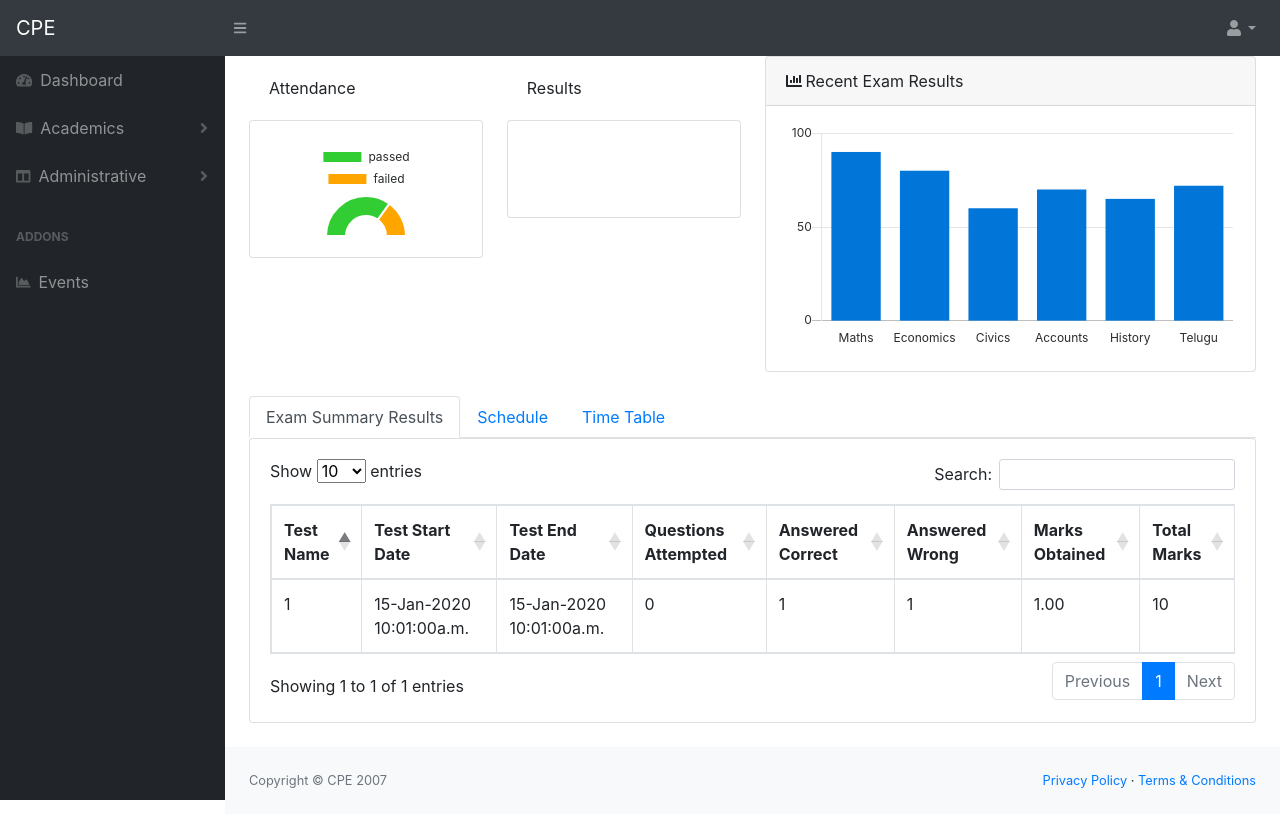
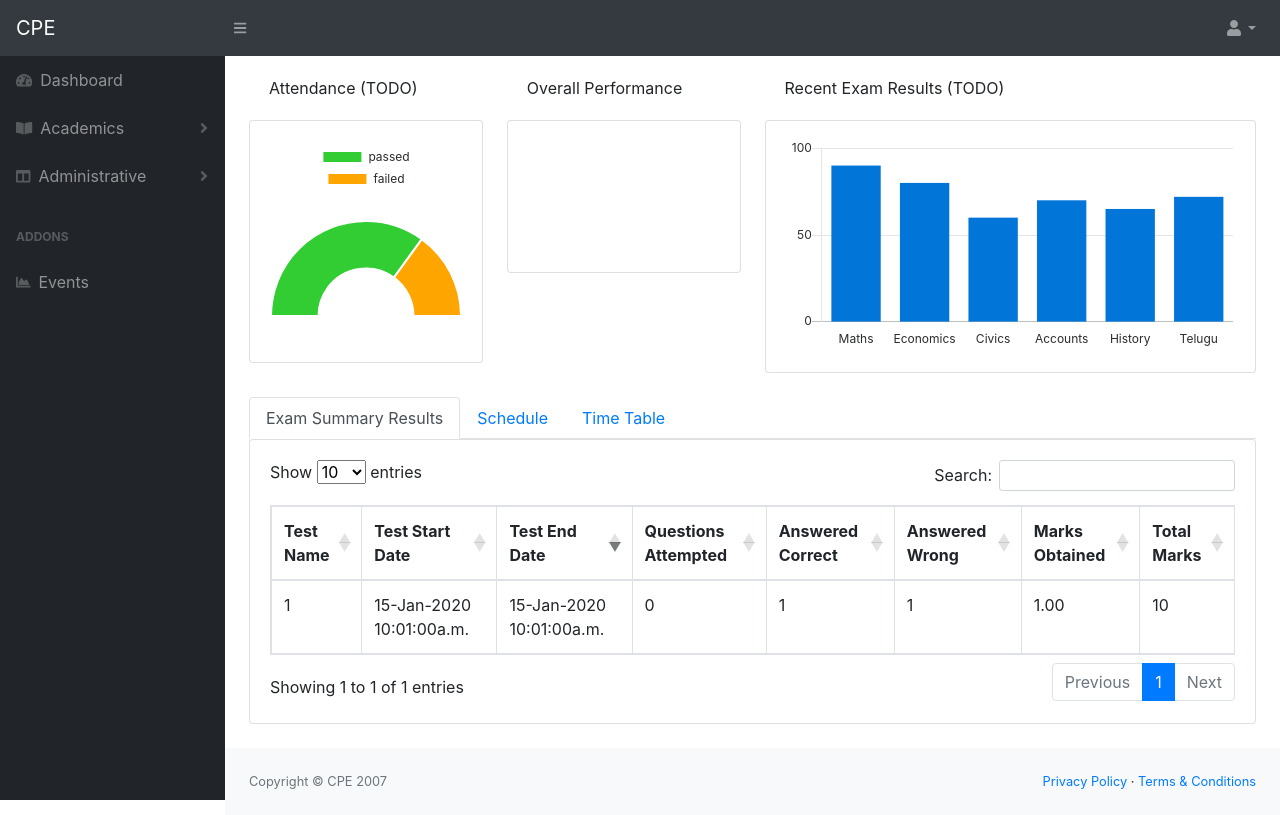
Before and after one commit to rbala2/P-StudentEvaluation, a Django app: template Accelerator/Exam/templates/Exam/base.html in a window 1280 px wide. Run offline with Django 3.2, Linux system fonts and the light colour scheme; the template is opened without the code that fills it: values that come from a table or form of the project are taken from there, others are empty; tables that the repository leaves empty hold one stand-in row (values such as "Sample post"); some libraries are stand-ins or nearby versions.

Commit message:
Sharat changes related to dashboard cosmetics

```diff
--- a/Accelerator/Exam/static/Exam/assets/demo/datatables-demo.js
+++ b/Accelerator/Exam/static/Exam/assets/demo/datatables-demo.js
@@ -2,3 +2,9 @@
 $(document).ready(function() {
   $('#dataTable').DataTable();
 });
+
+$(document).ready(function() {
+  $('#resultsSummaryDT').DataTable({
+        "order": [[ 2, "desc" ]]
+    });
+});
--- a/Accelerator/Exam/templates/Exam/base.html
+++ b/Accelerator/Exam/templates/Exam/base.html
@@ -98,26 +98,26 @@
             <div class="container-fluid">
                 <div class="row">
                     <div class="col-xl-3 col-md-6">
-                        <div class="card-body">Attendance</div>
+                        <div class="card-body">Attendance (TODO)</div>
                         <div class="card mb-4">
                             <div class="card-body">
-                                <canvas id="myAttendance" width="100%" height="50" ></canvas>
+                                <canvas id="myAttendance" width="100%" height="105" ></canvas>
                             </div>
                         </div>
                     </div>
                     <div class="col-xl-3 col-md-6">
-                        <div class="card-body">Results</div>
+                        <div class="card-body">Overall Performance</div>
                         <div class="card mb-4">
                             <div class="card-body">
-                                <canvas id="myResults" data-url="{% url 'results-pie-chart' %}" width="100%" height="50"></canvas>
+                                <canvas id="myResults" data-url="{% url 'results-pie-chart' %}" width="100%" height="105"></canvas>
                             </div>
                         </div>
                     </div>
                     <div class="col-lg-6">
+                        <div class="card-body">Recent Exam Results (TODO)</div>
                         <div class="card mb-4">
-                            <div class="card-header"><i class="fas fa-chart-bar mr-1"></i>Recent Exam Results</div>
                             <div class="card-body">
-                                <canvas id="myBarChart" width="100%" height="50"></canvas>
+                                <canvas id="myBarChart" width="100%" height="47"></canvas>
                             </div>
                         </div>
                     </div>
@@ -138,7 +138,7 @@
                 <div class="card mb-4">
                     <div class="card-body">
                         <div class="table-responsive">
-                            <table class="table table-bordered" id="dataTable" width="100%" cellspacing="0">
+                            <table class="table table-bordered" id="resultsSummaryDT" width="100%" cellspacing="0">
                                 <thead>
                                 <tr>
                                     <th>Test Name</th>
--- a/Accelerator/Exam/views.py
+++ b/Accelerator/Exam/views.py
@@ -2,6 +2,7 @@
 from django.shortcuts import render, redirect
 from django.http import HttpResponse
 from django.http import JsonResponse
+from django.db.models import Count
 from django.core import serializers
 from django.contrib.auth import authenticate, login, logout, decorators
 from django.contrib.auth.views import logout_then_login
@@ -38,7 +39,6 @@
     if isValidSession(request):
         labels = []
         data = []
-        from django.db.models import Count
         student_data = AccResultsSummary\
             .objects.values('test_result_status')\
             .annotate(count=Count('test_result_status'))\
@@ -48,7 +48,7 @@
             labels.append(convertToLabel(record['test_result_status']))
             data.append(record['count'])
 
-        jsonData = { 'labels': labels, 'data': data}
+        jsonData = { 'labels': labels, 'data': data }
         return JsonResponse(jsonData)
     return render(request, 'Exam/errorpage.html')
 
```
